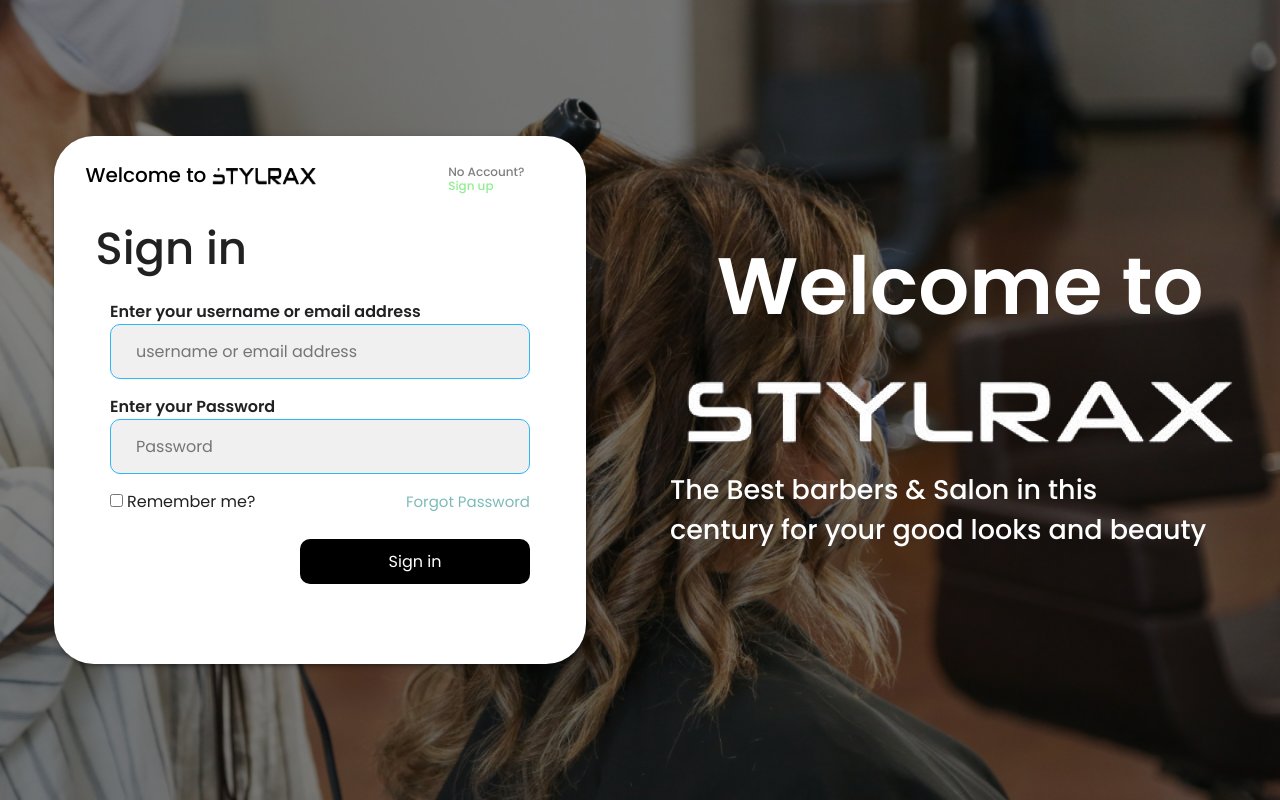
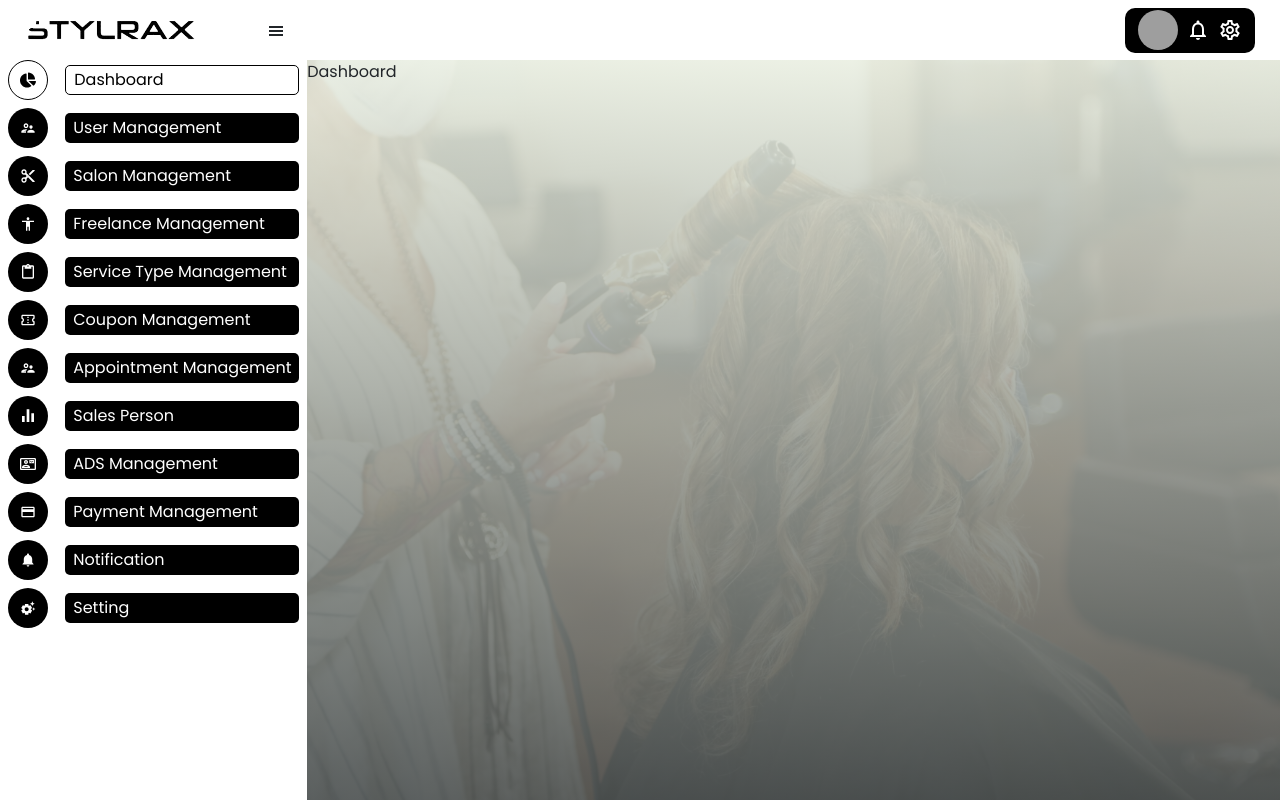
Before and after one commit to shakyaJSChamps/salon-app-admin, a React (Create React App) app: page / in a window 1280 px wide. Before the commit this address led to /user/login. Built offline with nearby package versions, Linux system fonts and the light colour scheme; sample sign-in values are in the browser's storage; grey boxes are pictures that could not be loaded; a web font is replaced by a local one.

Commit message:
remove @material-ui/core package and save token in local storage

```diff
--- a/package.json
+++ b/package.json
@@ -5,7 +5,6 @@
   "dependencies": {
     "@emotion/react": "^11.11.1",
     "@emotion/styled": "^11.11.0",
-    "@material-ui/core": "^4.12.4",
     "@mui/icons-material": "^5.15.0",
     "@mui/material": "^5.14.19",
     "@mui/styled-engine-sc": "^6.0.0-alpha.7",
--- a/src/App.js
+++ b/src/App.js
@@ -27,7 +27,7 @@ const Verification = lazy(() => import("../src/Component/Verification"));
 const NewPassword = lazy(() => import("../src/Component/NewPassword"));
 const ChangedPassword = lazy(() => import("../src/Component/ChangedPassword"));
 
-const isLoggedIn = false;
+const isLoggedIn = localStorage.getItem("token");
 
 const router = createBrowserRouter([
   {
--- a/src/Component/Login.js
+++ b/src/Component/Login.js
@@ -1,11 +1,12 @@
 import React from "react";
 import { Row, Col, Container } from "react-bootstrap";
 import Dlogo from "../assets/image/d-logo.png";
-import { Link } from "react-router-dom";
+import { Link, useNavigate } from "react-router-dom";
 import { useFormik } from "formik";
 import * as Yup from "yup";
 
 function Login() {
+  const navigate = useNavigate();
   const initialValues = {
     email: "",
     password: "",
@@ -37,12 +38,14 @@ function Login() {
     initialValues: initialValues,
     validationSchema: validationSchema,
     onSubmit: (values, action) => {
-      // console.log("Value :: ", values);
+      console.log("Value :: ", values);
       setRememberMe(false);
       action.resetForm();
+      localStorage.setItem('token', 'myValue');
+      navigate("/");
     },
   });
-  console.log("Error ::>", errors);
+  // console.log("Error ::>", errors);
   return (
     <>
       <Container className="p-0">
```
Also changed, not shown: 1 other file (tests, documents, lock files or other folders).
